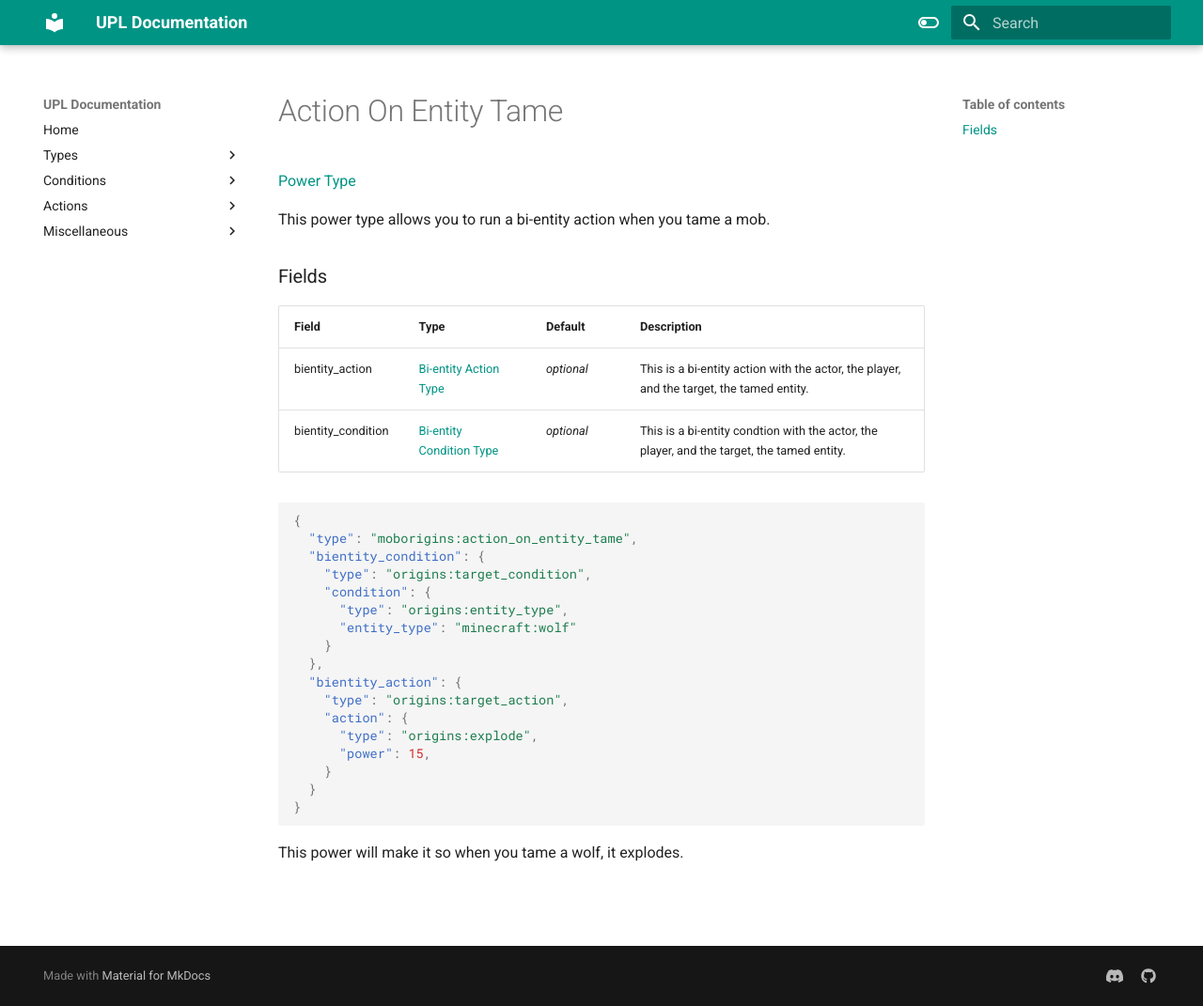
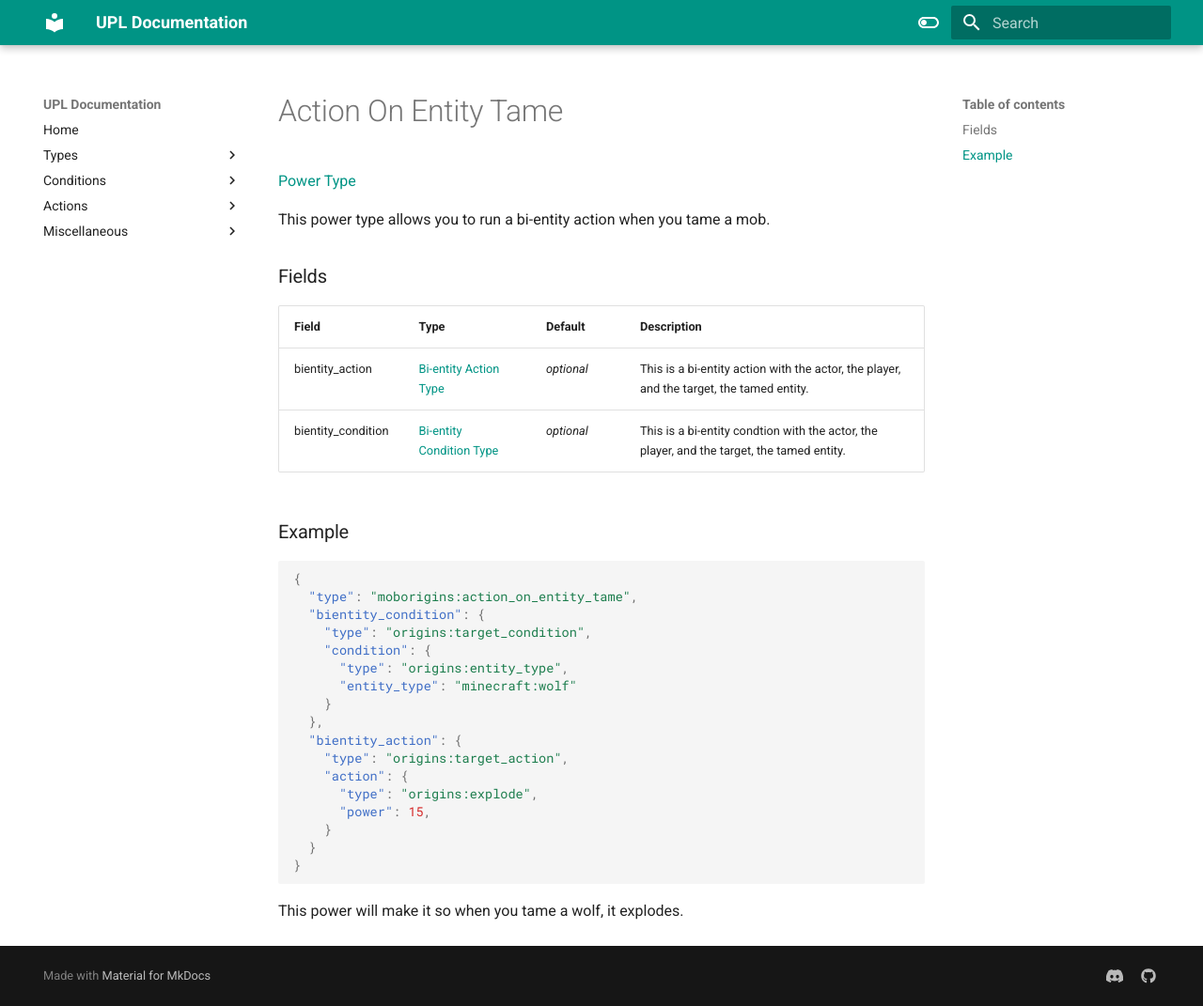
Before and after one commit to UltrusBot/Mob-Origin-Docs, an MkDocs documentation site: the page built from docs/power_types/action_on_entity_tame.md, in a window 1280 px wide and 1071 px high. Shown: the whole window at 94% size. Built offline with MkDocs 1.6.1 and Material for MkDocs 9.7.7, drawn with Linux system fonts in a browser that asks for light colours.

Commit message:
Fixed example headers

````diff
--- a/docs/power_types/action_on_entity_tame.md
+++ b/docs/power_types/action_on_entity_tame.md
@@ -11,6 +11,7 @@ Field | Type | Default | Description
 bientity_action | [Bi-entity Action Type](https://origins.readthedocs.io/en/latest/types/bientity_action_types/) | _optional_ | This is a bi-entity action with the actor, the player, and the target, the tamed entity.
 bientity_condition | [Bi-entity Condition Type](https://origins.readthedocs.io/en/latest/types/bientity_condition_types/) | _optional_ | This is a bi-entity condtion with the actor, the player, and the target, the tamed entity.
 
+### Example
 
 ```json
 {
````
Also changed, not shown: docs/power_types/action_on_breed_animal.md (+1 -0 lines), docs/power_types/remove_mob_hostility.md (+1 -0 lines).
